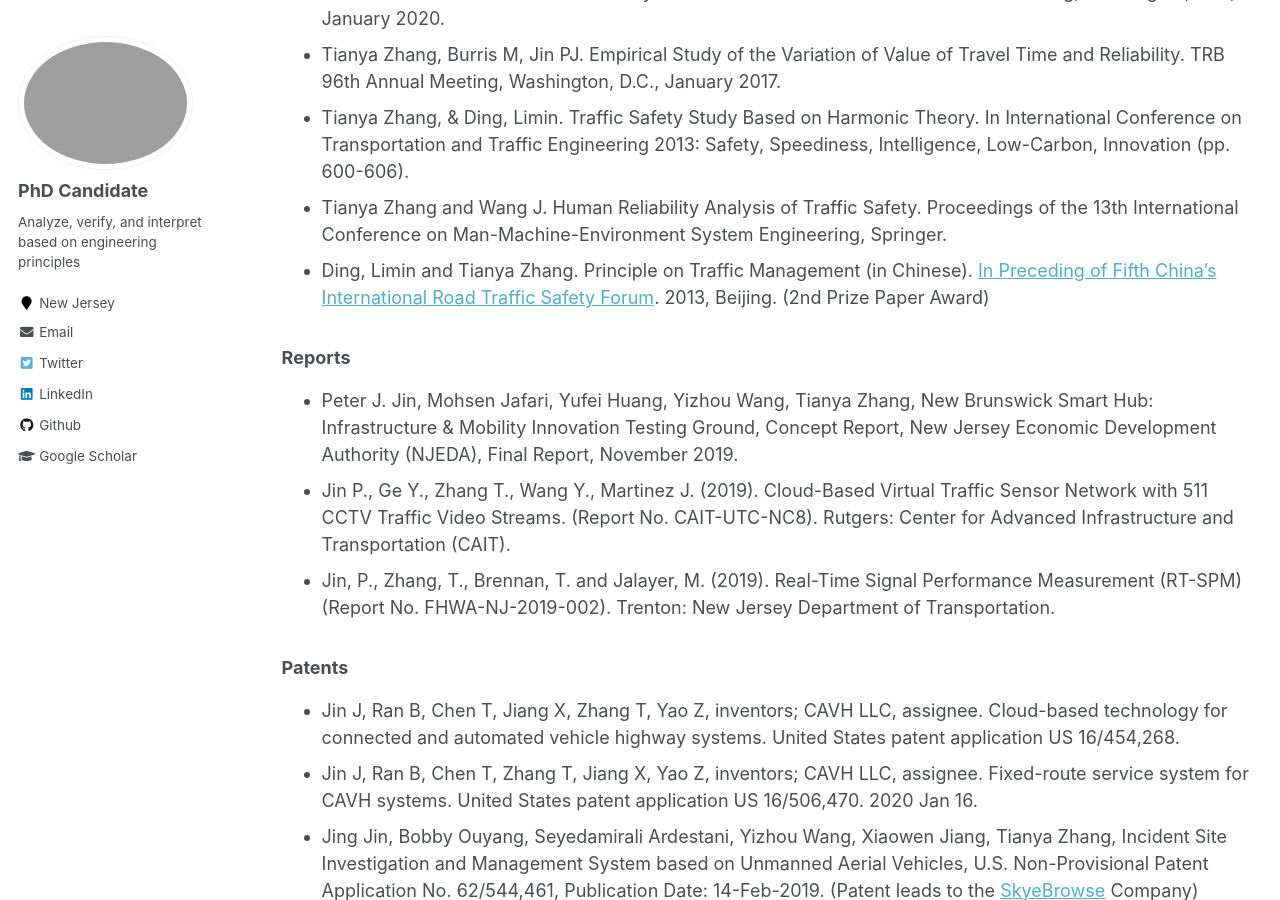
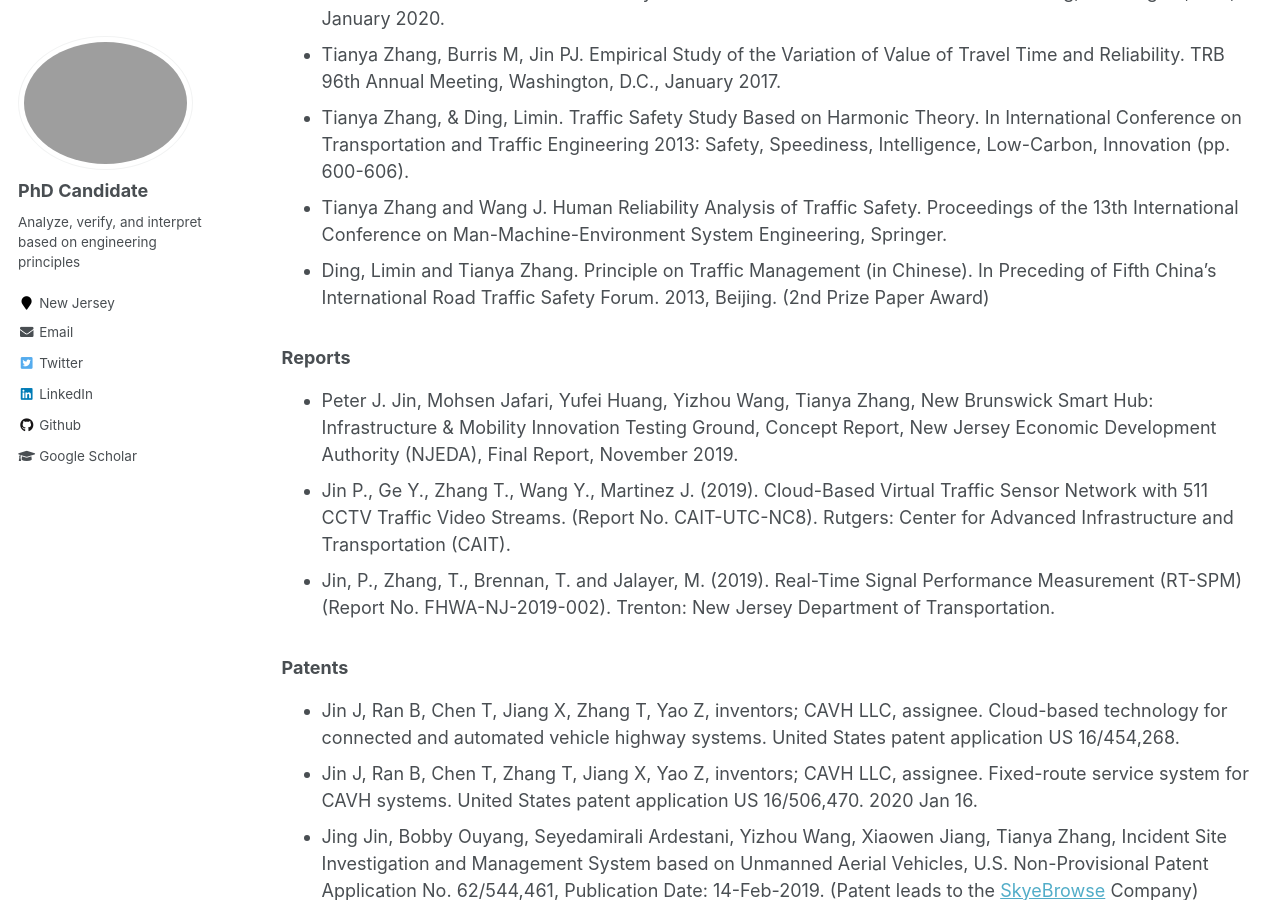
Before and after one commit to TeRyZh/Website, a Jekyll site: the page built from _pages/publications.md, in a window 1280 px wide and 900 px high, scrolled down 1183 px. Built offline with Jekyll 4.4.1, drawn with Linux system fonts in a browser that asks for light colours; part of the change alters nothing that is shown.

```diff
--- a/_pages/publications.md
+++ b/_pages/publications.md
@@ -32,7 +32,7 @@ author_profile: true
 * Tianya Zhang, Burris M, Jin PJ. Empirical Study of the Variation of Value of Travel Time and Reliability. TRB 96th Annual Meeting, Washington, D.C., January 2017.
 * Tianya Zhang, & Ding, Limin. Traffic Safety Study Based on Harmonic Theory. In International Conference on Transportation and Traffic Engineering 2013: Safety, Speediness, Intelligence, Low-Carbon, Innovation (pp. 600-606).
 * Tianya Zhang and Wang J. Human Reliability Analysis of Traffic Safety. Proceedings of the 13th International Conference on Man-Machine-Environment System Engineering, Springer.
-* Ding, Limin and Tianya Zhang. Principle on Traffic Management (in Chinese). [In Preceding of Fifth China’s International Road Traffic Safety Forum](http://www.rtsac.org/Html/2013_10_24/2_1916_2013_10_24_7322.html). 2013, Beijing. (2nd Prize Paper Award)
+* Ding, Limin and Tianya Zhang. Principle on Traffic Management (in Chinese). In Preceding of Fifth China’s International Road Traffic Safety Forum. 2013, Beijing. (2nd Prize Paper Award)
 
 ### Reports
 * Peter J. Jin, Mohsen Jafari, Yufei Huang, Yizhou Wang, Tianya Zhang, New Brunswick Smart Hub: Infrastructure & Mobility Innovation Testing Ground, Concept Report, New Jersey Economic Development Authority (NJEDA), Final Report, November 2019.
```
